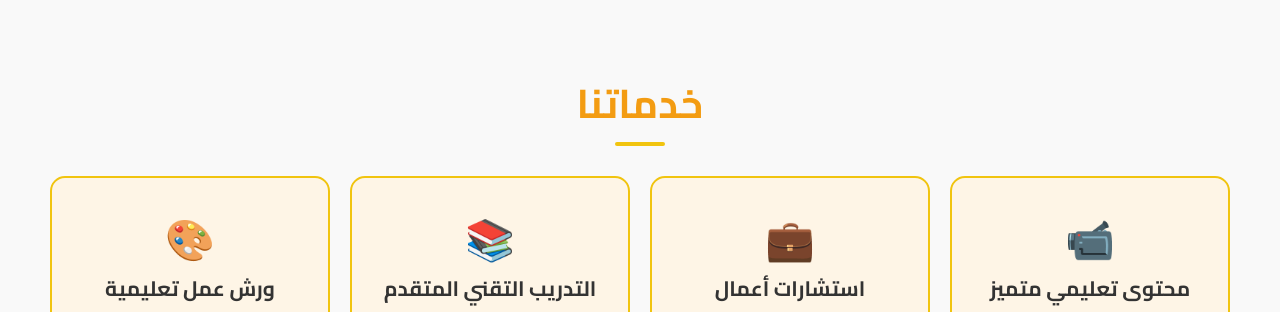
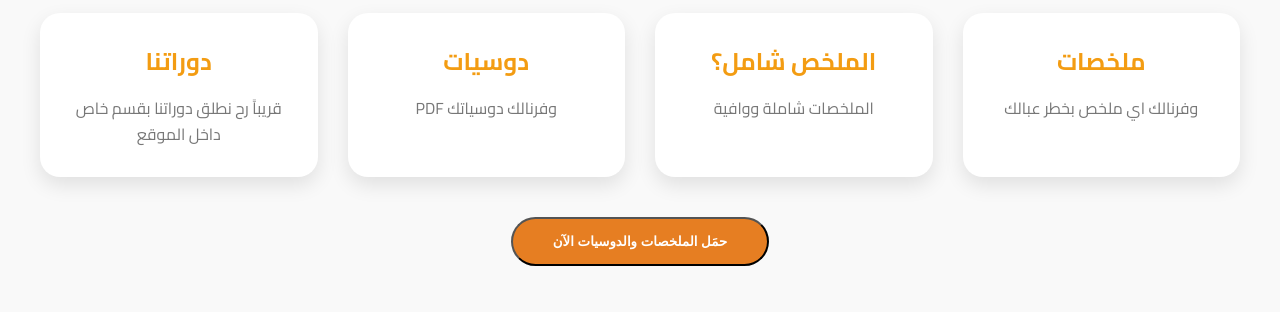
Before and after one commit to badralzabi/nawrni1, a plain HTML site: page index.html in a window 1280 px wide. Shown: the part 1184-1496 px from the top of the page. Drawn offline with Linux system fonts and the light colour scheme.

Commit message:
Update index.html

```diff
--- a/index.html
+++ b/index.html
@@ -435,6 +435,32 @@
       <p>مزيد من التفاصيل حول رؤيتنا وخططنا المستقبلية لدعم المجتمع!</p>
     </div>
   </section>
+
+  <section class="section" id="about">
+    <h2 class="section-title">ملخصاتك ودوسياتك صارت عندنا</h2>
+    <div class="about-grid">
+      <div class="about-card">
+        <h6>ملخصات</h6>
+        <p>وفرنالك اي ملخص بخطر عبالك</p>
+      </div>
+      <div class="about-card">
+        <h6>الملخص شامل؟</h6>
+        <p>الملخصات شاملة ووافية </p>
+      </div>
+      <div class="about-card">
+        <h6>دوسيات</h6>
+        <p>وفرنالك دوسياتك PDF</p>
+      </div>
+      <div class="about-card">
+        <h6>دوراتنا</h6>
+        <p>قريباً رح نطلق دوراتنا بقسم خاص داخل الموقع</p>
+      </div>
+    </div>
+    <button class="hero-btn" id="toggleAbout"  style="margin-top: 40px;"><a href="./pa.html" target="_blank" style="text-decoration: none; color:white;">حمَل الملخصات والدوسيات الآن</a></button>
+    <div class="hidden-content" id="aboutExtra" style="display:none; margin-top:20px;">
+      <p>مزيد من التفاصيل حول رؤيتنا وخططنا المستقبلية لدعم المجتمع!</p>
+    </div>
+  </section>
   <div class="con">
     <a href="https://www.instagram.com/jordan_nawrni/" target="_blank">
       <img src="./assets/img/insta.png" class="insta" alt="Instgram_img">
```
